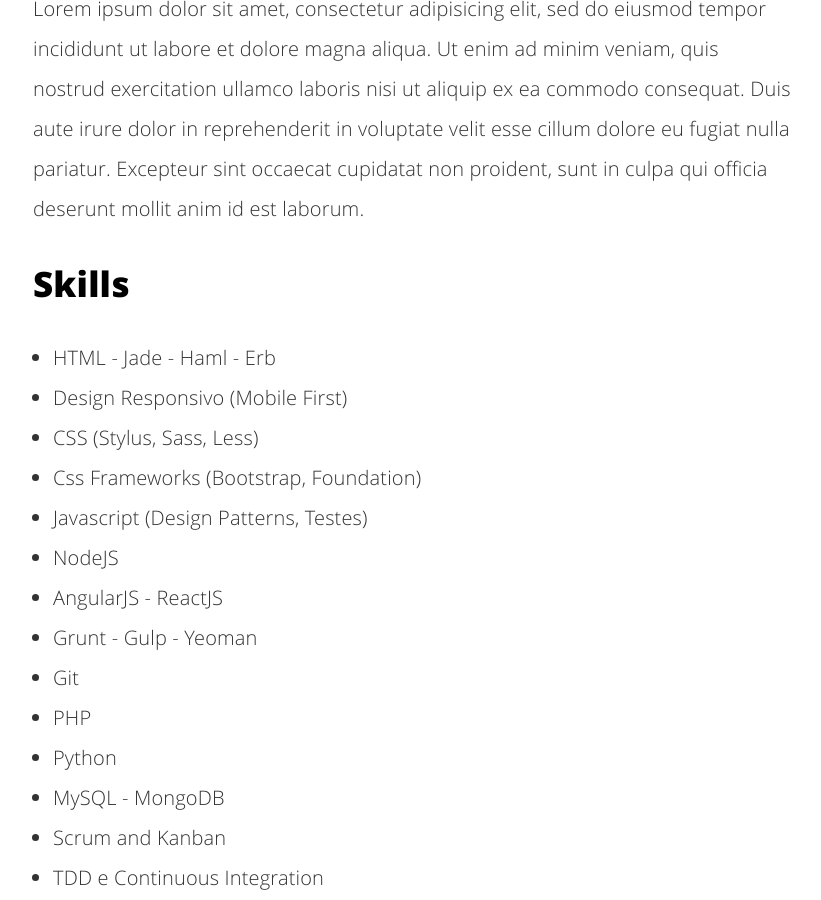
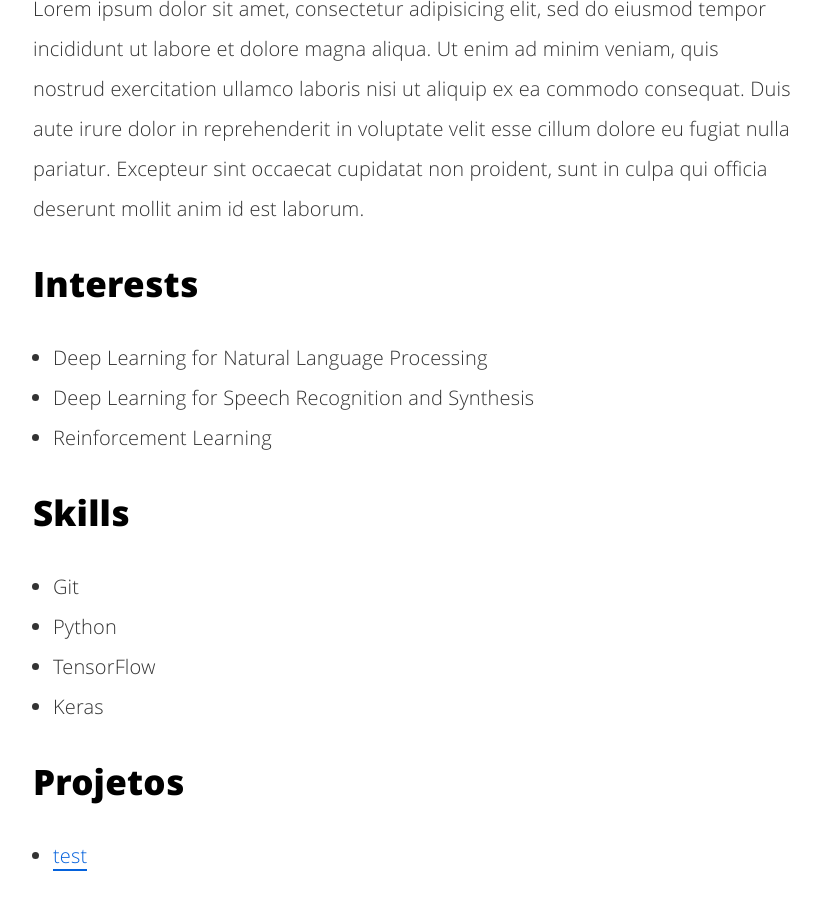
Before and after one commit to hcnoh/blog-prev, a Jekyll site: the page built from about.html, in a window 1280 px wide and 900 px high, scrolled down 1561 px. Shown: the whole window, without its empty margins (227-1048 px from the left). Built offline with Jekyll 4.4.1, drawn with Linux system fonts in a browser that asks for light colours; some of the changed text lies outside the part shown.

Commit message:
Update about.html

```diff
--- a/about.html
+++ b/about.html
@@ -24,30 +24,25 @@
 cillum dolore eu fugiat nulla pariatur. Excepteur sint occaecat cupidatat non
 proident, sunt in culpa qui officia deserunt mollit anim id est laborum.</p>
 
+<h2>Interests</h2>
+
+<ul class="interest-list">
+	<li>Deep Learning for Natural Language Processing</li>
+	<li>Deep Learning for Speech Recognition and Synthesis</li>
+	<li>Reinforcement Learning</li>
+</ul>
 
 <h2>Skills</h2>
 
 <ul class="skill-list">
-	<li>HTML - Jade - Haml - Erb</li>
-	<li>Design Responsivo (Mobile First)</li>
-	<li>CSS (Stylus, Sass, Less)</li>
-	<li>Css Frameworks (Bootstrap, Foundation)</li>
-	<li>Javascript (Design Patterns, Testes)</li>
-	<li>NodeJS</li>
-	<li>AngularJS - ReactJS</li>
-	<li>Grunt - Gulp - Yeoman</li>
 	<li>Git</li>
-	<li>PHP</li>
 	<li>Python</li>
-	<li>MySQL - MongoDB</li>
-	<li>Scrum and Kanban</li>
-	<li>TDD e Continuous Integration</li>
+	<li>TensorFlow</li>
+	<li>Keras</li>
 </ul>
 
 <h2>Projetos</h2>
 
 <ul>
-	<li><a href="https://github.com/">Lorem Lorem</a></li>
-	<li><a href="https://github.com/">Ipsum Dolor</a></li>
-	<li><a href="https://github.com/">Dolor Lorem</a></li>
+	<li><a href="https://github.com/hcnoh/MyProject">test</a></li>
 </ul>
```
Also changed, not shown: other parts of about.html (+1 -1 lines).
